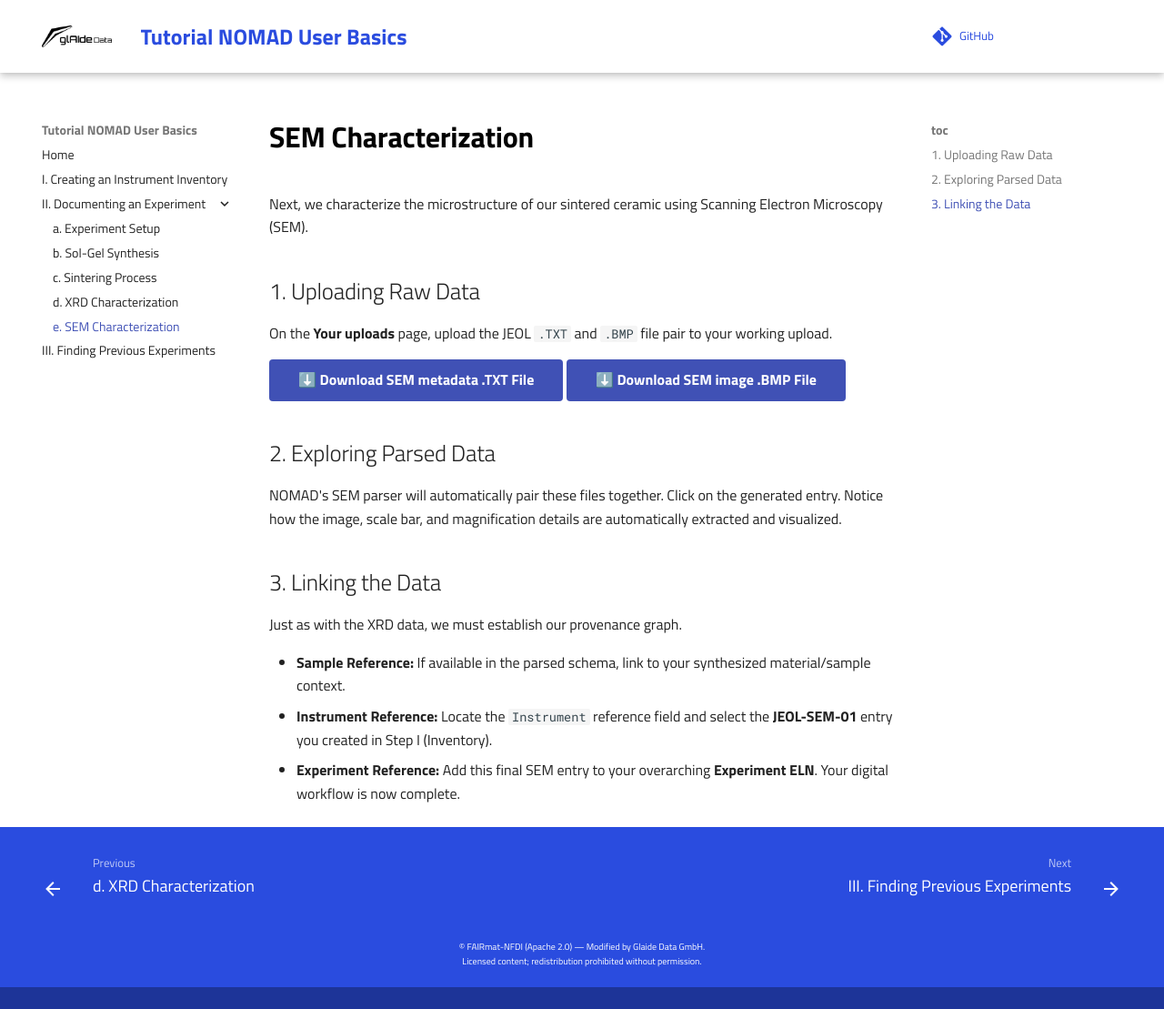
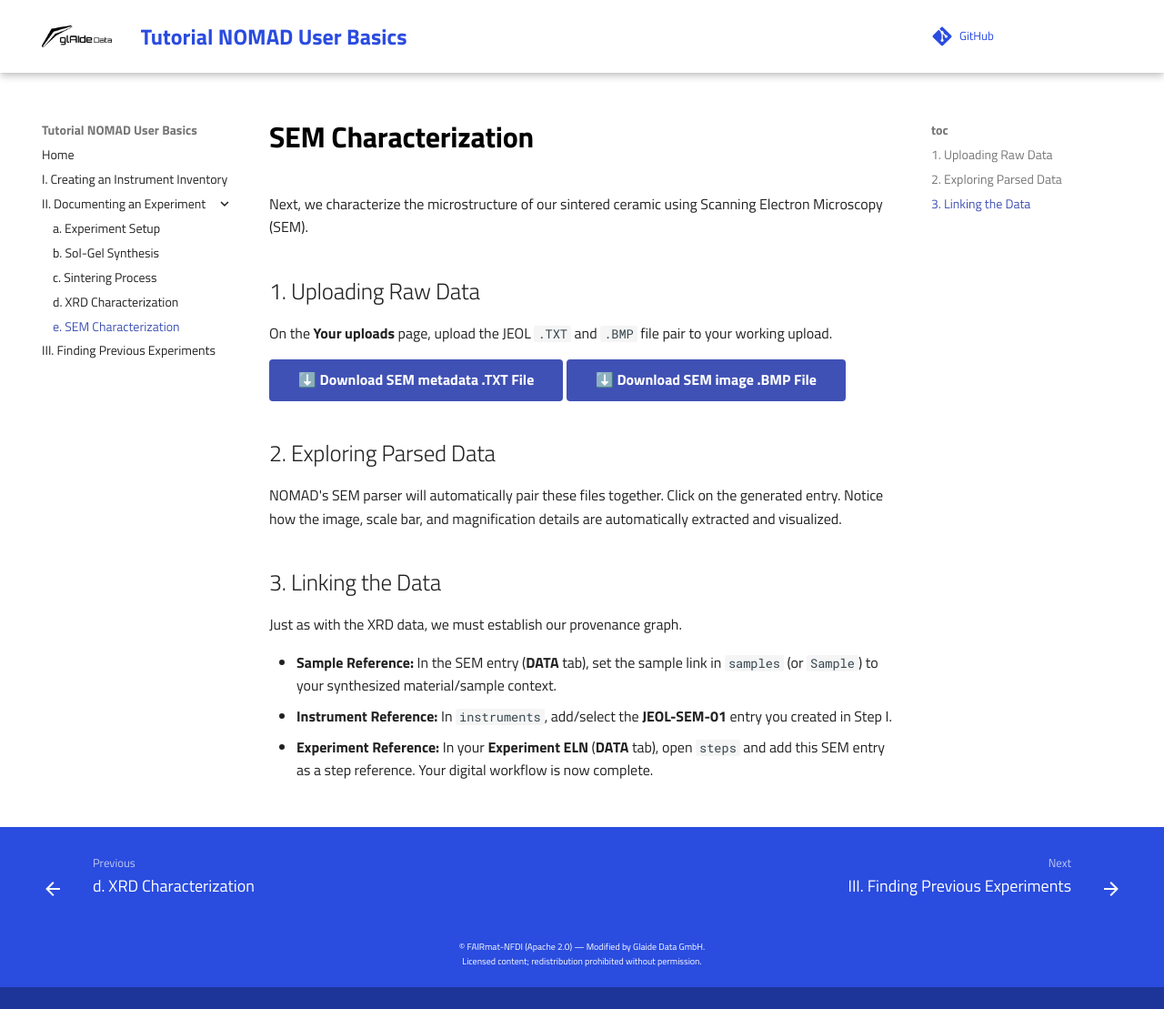
Before and after one commit to AK-Feldhoff-LUH/nomad-docs-ak-feldhoff, an MkDocs documentation site: the page built from docs/06_sem.md, in a window 1280 px wide and 1109 px high. Shown: the whole window at 91% size. Built offline with MkDocs 1.6.1 and Material for MkDocs 9.7.7, drawn with Linux system fonts in a browser that asks for light colours; comment, search, counter and statistics services are not loaded.

Commit message:
improve linking descriptions

```diff
--- a/docs/06_sem.md
+++ b/docs/06_sem.md
@@ -14,6 +14,6 @@
 ## 3. Linking the Data
 Just as with the XRD data, we must establish our provenance graph.
 
-* **Sample Reference:** If available in the parsed schema, link to your synthesized material/sample context.
-* **Instrument Reference:** Locate the `Instrument` reference field and select the **JEOL-SEM-01** entry you created in Step I (Inventory).
-* **Experiment Reference:** Add this final SEM entry to your overarching **Experiment ELN**. Your digital workflow is now complete.
+* **Sample Reference:** In the SEM entry (**DATA** tab), set the sample link in `samples` (or `Sample`) to your synthesized material/sample context.
+* **Instrument Reference:** In `instruments`, add/select the **JEOL-SEM-01** entry you created in Step I.
+* **Experiment Reference:** In your **Experiment ELN** (**DATA** tab), open `steps` and add this SEM entry as a step reference. Your digital workflow is now complete.
```
Also changed, not shown: docs/01_inventory.md (+4 -1 lines), docs/02_experiment_substance.md (+1 -1 lines), docs/03_sol_gel_synthesis.md (+1 -1 lines), docs/04_sintering_process.md (+1 -1 lines), docs/05_xrd.md (+3 -2 lines).
